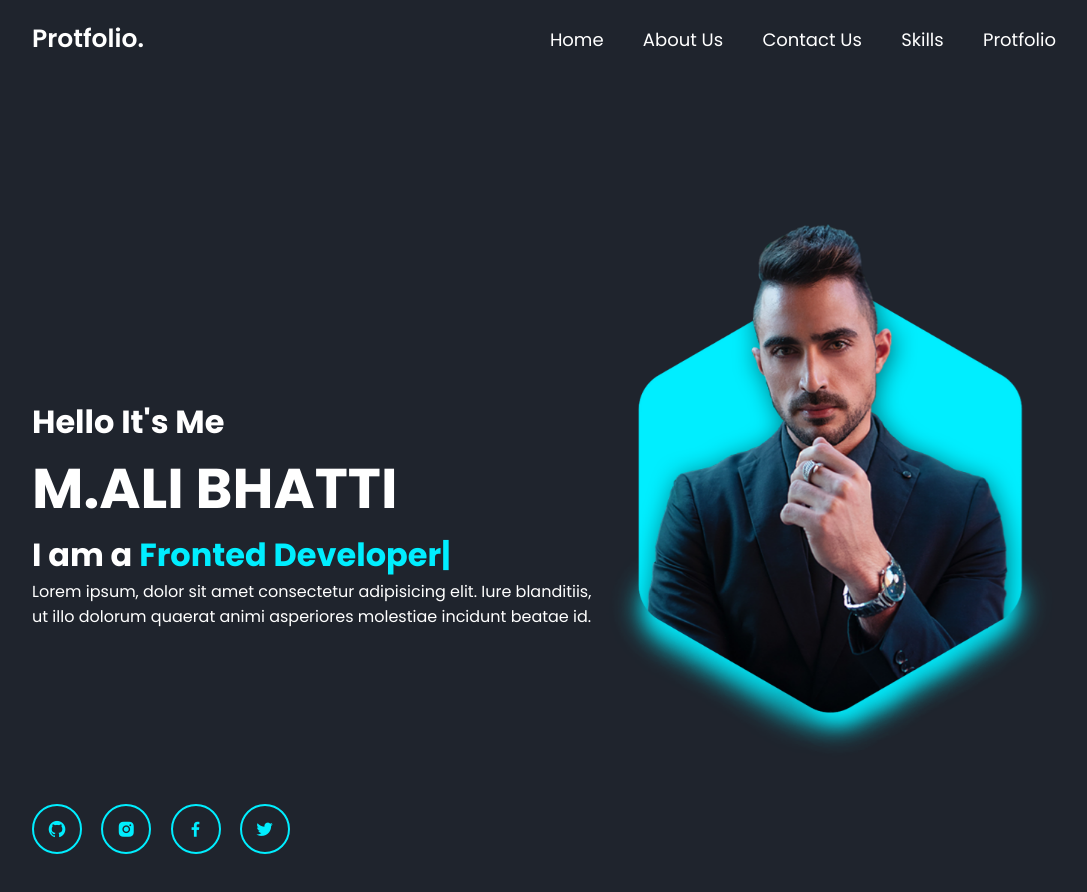
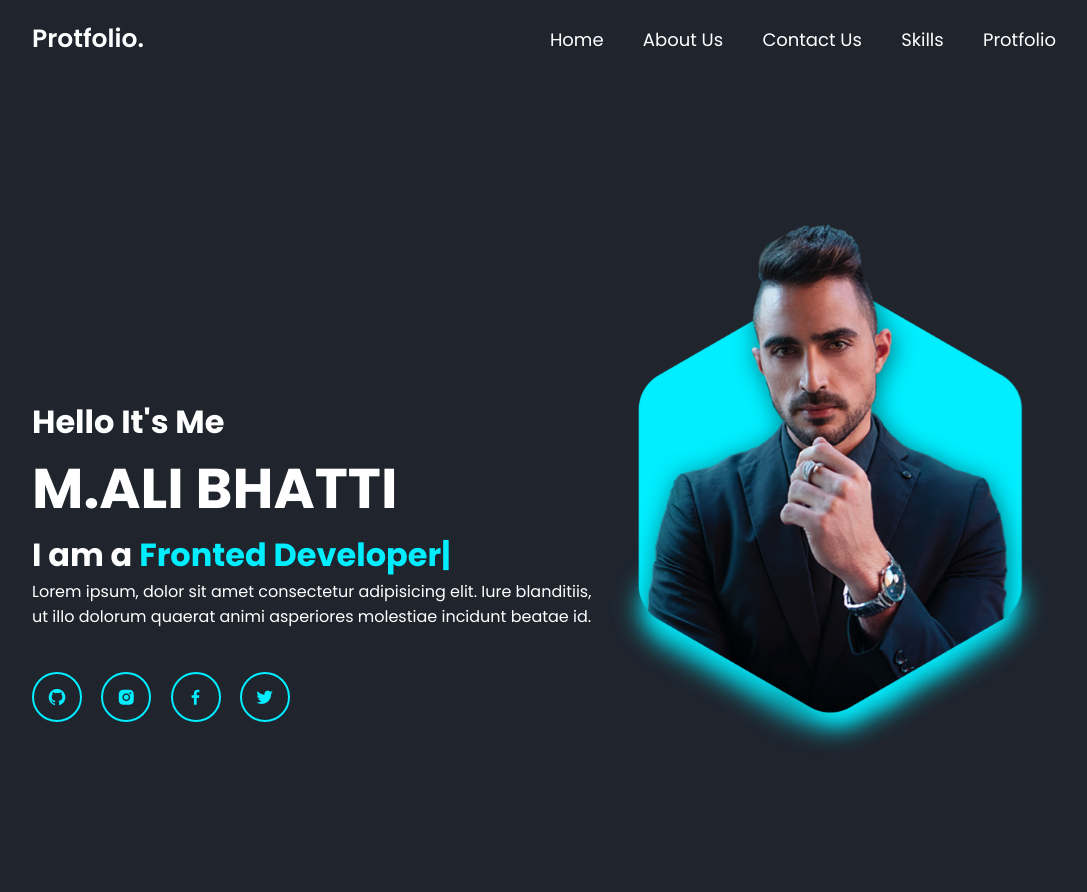
Before and after one commit to Alibhattii/Protfolio, a plain HTML site: page index.html in a window 1280 px wide. Shown: the whole page, without its empty margins (96-1183 px from the left). Drawn offline with nearby package versions, Linux system fonts and the light colour scheme.

Commit message:
Update style01.css.css

```diff
--- a/style01.css.css
+++ b/style01.css.css
@@ -123,7 +123,7 @@ body{
 .media{
     position: relative;
     width: 100%;
-    top: -150px;
+    top: -282px;
     padding: 70px 10% 0;
     display: flex;
     justify-content:space-between;
```
